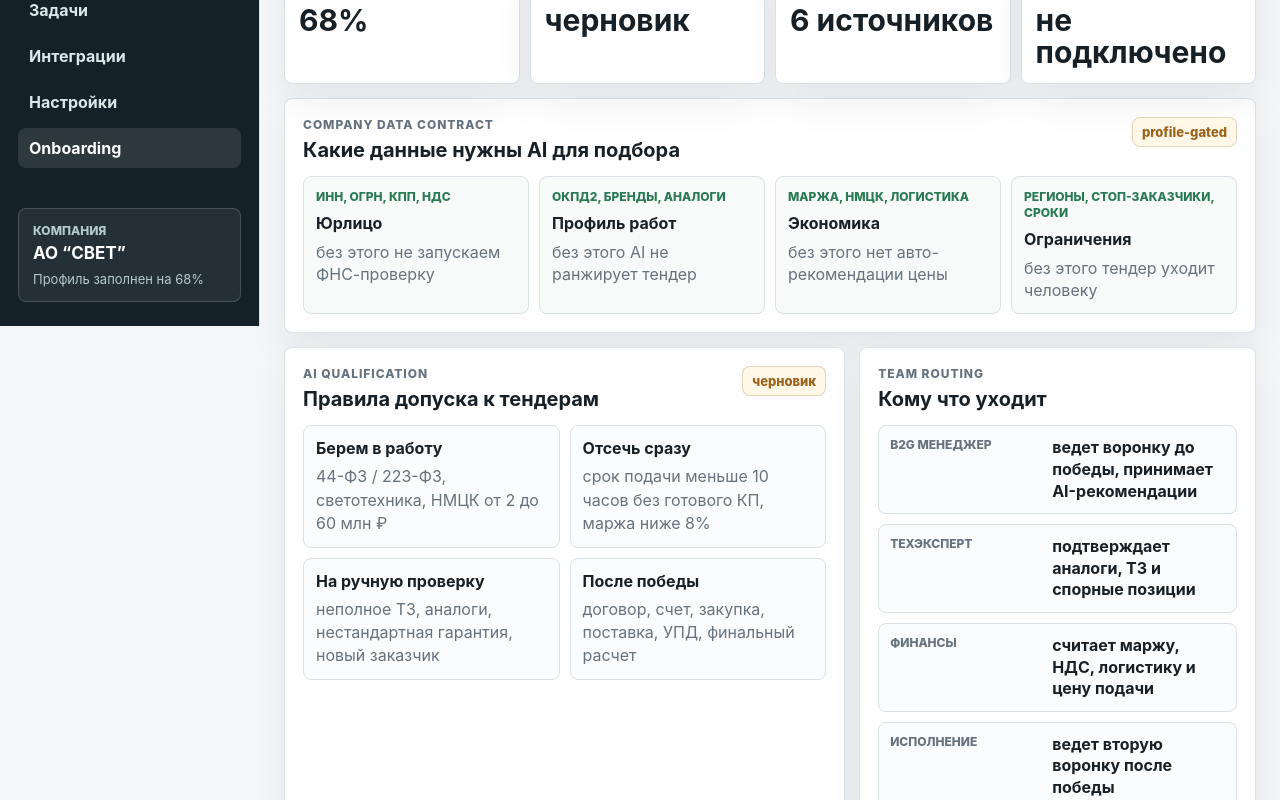
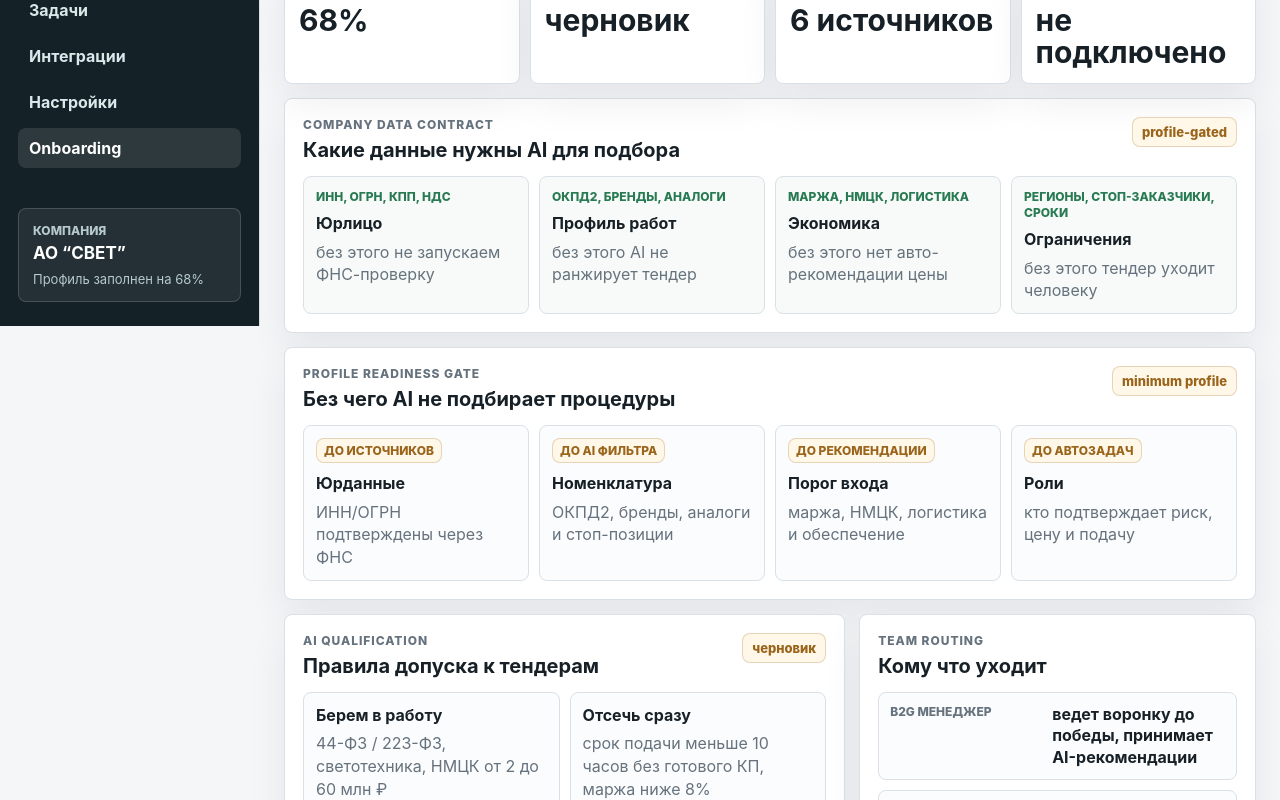
Before and after one commit to info14fourteen-creator/ASTS, a Next.js app in the folder apps/web/: page /onboarding in a window 1280 px wide. Shown: the part 474-1274 px from the top of the page. Built offline with nearby package versions, Linux system fonts and the light colour scheme.

Commit message:
Add onboarding profile readiness gate

```diff
--- a/apps/web/app/globals.css
+++ b/apps/web/app/globals.css
@@ -3275,6 +3275,53 @@ dd {
   line-height: 1.38;
 }
 
+.profile-readiness-panel {
+  margin-top: 14px;
+}
+
+.profile-readiness-grid {
+  display: grid;
+  grid-template-columns: repeat(4, minmax(0, 1fr));
+  gap: 10px;
+}
+
+.profile-readiness-card {
+  min-height: 136px;
+  border: 1px solid var(--line);
+  border-radius: 8px;
+  padding: 12px;
+  background: #fbfcfd;
+}
+
+.profile-readiness-card span,
+.profile-readiness-card strong,
+.profile-readiness-card p {
+  display: block;
+}
+
+.profile-readiness-card span {
+  width: fit-content;
+  border: 1px solid rgba(154, 100, 27, 0.24);
+  border-radius: 8px;
+  padding: 4px 7px;
+  background: #fff7e8;
+  color: var(--amber);
+  font-size: 12px;
+  font-weight: 850;
+  text-transform: uppercase;
+}
+
+.profile-readiness-card strong {
+  margin-top: 10px;
+  line-height: 1.25;
+}
+
+.profile-readiness-card p {
+  margin: 8px 0 0;
+  color: var(--muted);
+  line-height: 1.38;
+}
+
 .fit-rule-grid {
   display: grid;
   grid-template-columns: repeat(2, minmax(0, 1fr));
@@ -3690,7 +3737,8 @@ dd {
 
   .onboarding-summary,
   .fit-rule-grid,
-  .company-contract-grid {
+  .company-contract-grid,
+  .profile-readiness-grid {
     grid-template-columns: repeat(2, minmax(0, 1fr));
   }
 }
@@ -3909,7 +3957,8 @@ dd {
 
   .onboarding-summary,
   .fit-rule-grid,
-  .company-contract-grid {
+  .company-contract-grid,
+  .profile-readiness-grid {
     grid-template-columns: 1fr;
   }
 
--- a/apps/web/app/onboarding/page.tsx
+++ b/apps/web/app/onboarding/page.tsx
@@ -35,6 +35,13 @@ const teamRoutes = [
   ["Техэксперт", "подтверждает аналоги, ТЗ и спорные позиции"],
   ["Финансы", "считает маржу, НДС, логистику и цену подачи"],
   ["Исполнение", "ведет вторую воронку после победы"],
+];
+
+const profileReadiness = [
+  ["Юрданные", "ИНН/ОГРН подтверждены через ФНС", "до источников"],
+  ["Номенклатура", "ОКПД2, бренды, аналоги и стоп-позиции", "до AI фильтра"],
+  ["Порог входа", "маржа, НМЦК, логистика и обеспечение", "до рекомендации"],
+  ["Роли", "кто подтверждает риск, цену и подачу", "до автозадач"],
 ];
 
 export default function OnboardingPage() {
@@ -90,6 +97,25 @@ export default function OnboardingPage() {
           </div>
         </section>
 
+        <section className="panel profile-readiness-panel">
+          <div className="panel-head compact">
+            <div>
+              <p className="eyebrow">Profile readiness gate</p>
+              <h2>Без чего AI не подбирает процедуры</h2>
+            </div>
+            <span className="status-pill">minimum profile</span>
+          </div>
+          <div className="profile-readiness-grid">
+            {profileReadiness.map(([title, text, gate]) => (
+              <article className="profile-readiness-card" key={title}>
+                <span>{gate}</span>
+                <strong>{title}</strong>
+                <p>{text}</p>
+              </article>
+            ))}
+          </div>
+        </section>
+
         <section className="layout-grid bottom-grid">
           <article className="panel span-7">
             <div className="panel-head compact">
```
